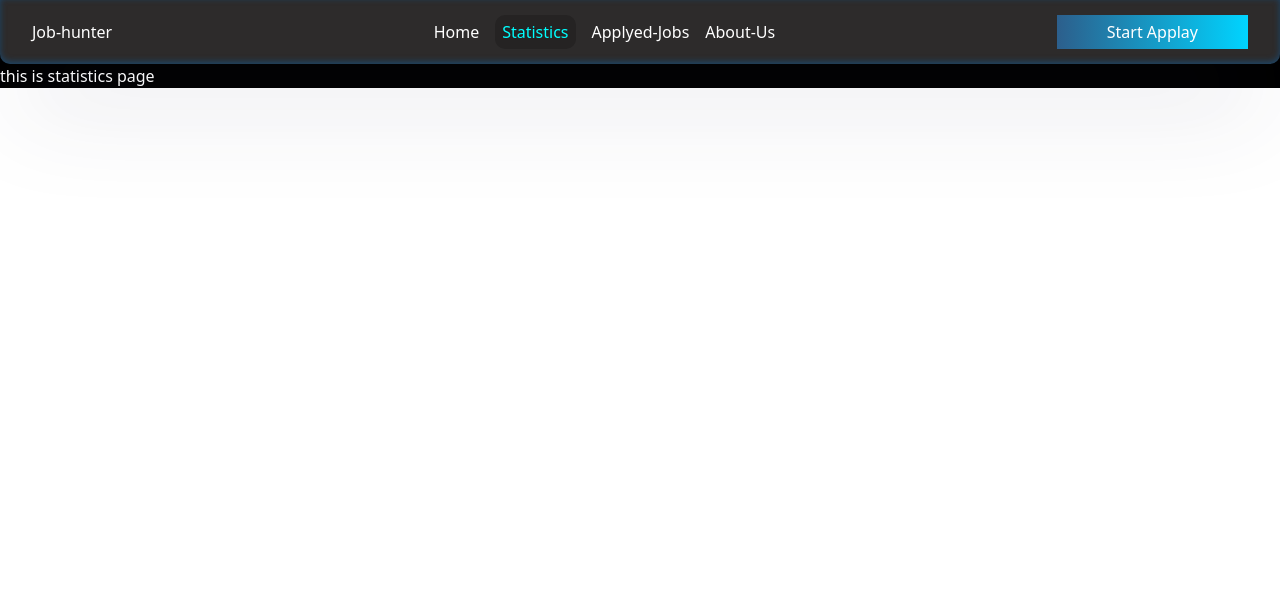
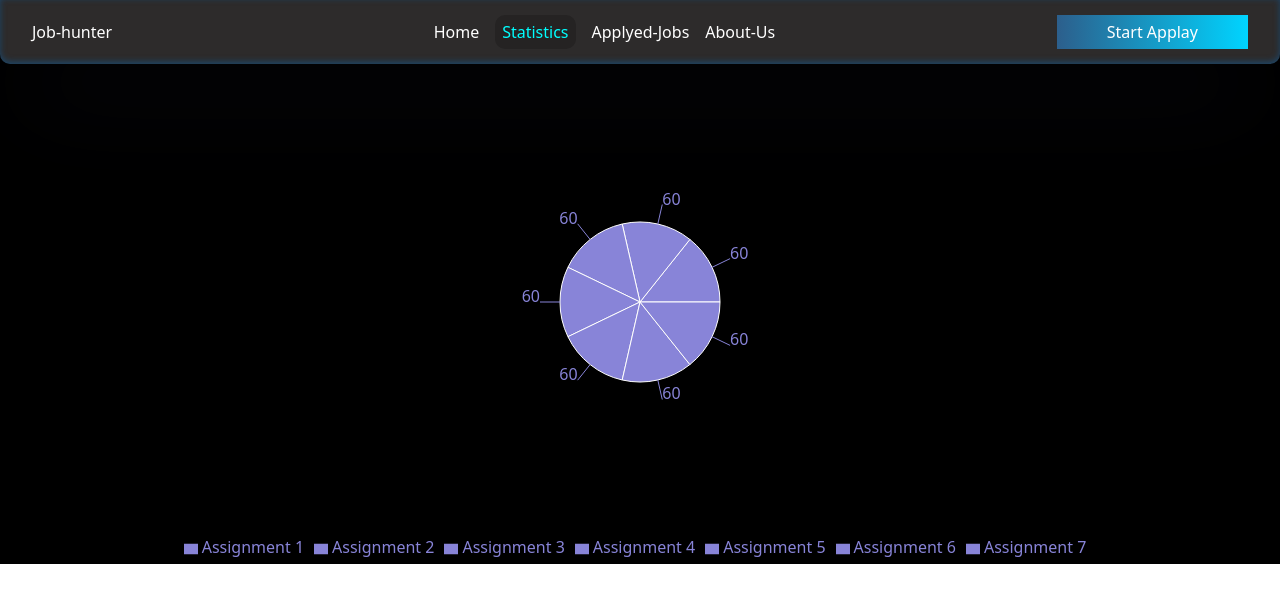
Before and after one commit to FozleRabbi1/job-hunter, a React (Vite) app: page /statistics in a window 1280 px wide. Shown: the top 602 px of the page. Built offline with nearby package versions, Linux system fonts and the light colour scheme.

Commit message:
added  chart

```diff
--- a/package.json
+++ b/package.json
@@ -23,6 +23,7 @@
     "react-icons": "^4.8.0",
     "react-router-dom": "^6.10.0",
     "react-toastify": "^9.1.2",
+    "recharts": "^2.5.0",
     "sort-by": "^1.2.0"
   },
   "devDependencies": {
--- a/src/ComponentFile/StatisticsFile/Statistics.jsx
+++ b/src/ComponentFile/StatisticsFile/Statistics.jsx
@@ -1,9 +1,34 @@
 import React from 'react';
+import { PieChart, Pie, Legend, Tooltip, ResponsiveContainer } from 'recharts';
 
+const data01 = [
+    { name: 'Assignment 1', value: 60 },
+    { name: 'Assignment 2', value: 60 },
+    { name: 'Assignment 3', value: 60 },
+    { name: 'Assignment 4', value: 60 },
+    { name: 'Assignment 5', value: 60 },
+    { name: 'Assignment 6', value: 60 },
+    { name: 'Assignment 7', value: 60 },
+];
 const Statistics = () => {
     return (
-        <div>
-            this is statistics page
+        <div style={{ width: '100%', height: '500px' }}>
+            <ResponsiveContainer>
+                <PieChart>
+                    <Pie
+                        dataKey="value"
+                        isAnimationActive={false}
+                        data={data01}
+                        cx="50%"
+                        cy="50%"
+                        outerRadius={80}
+                        fill="#8884d8"
+                        label
+                    />
+                    <Legend />
+                    <Tooltip />
+                </PieChart>
+            </ResponsiveContainer>
         </div>
     );
 };
```
Also changed, not shown: 1 other file (tests, documents, lock files or other folders).
